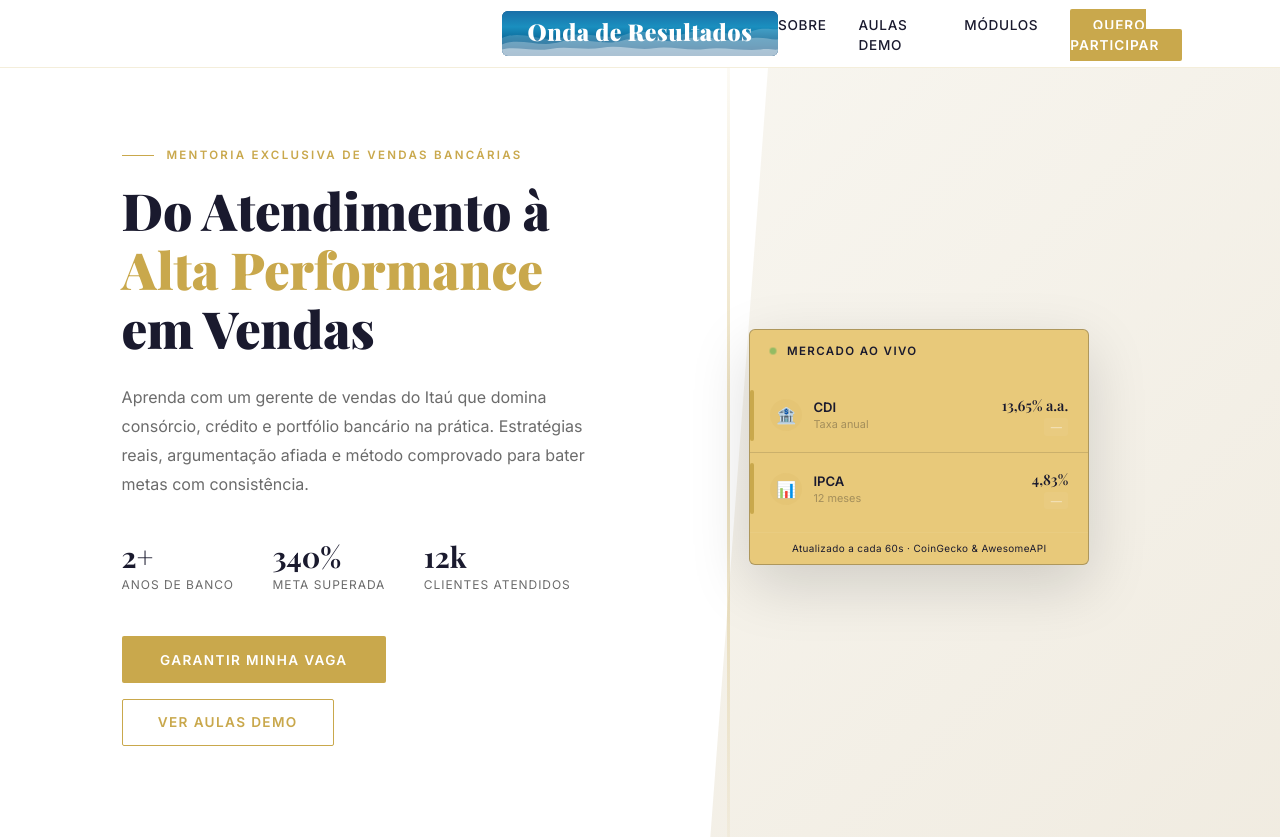
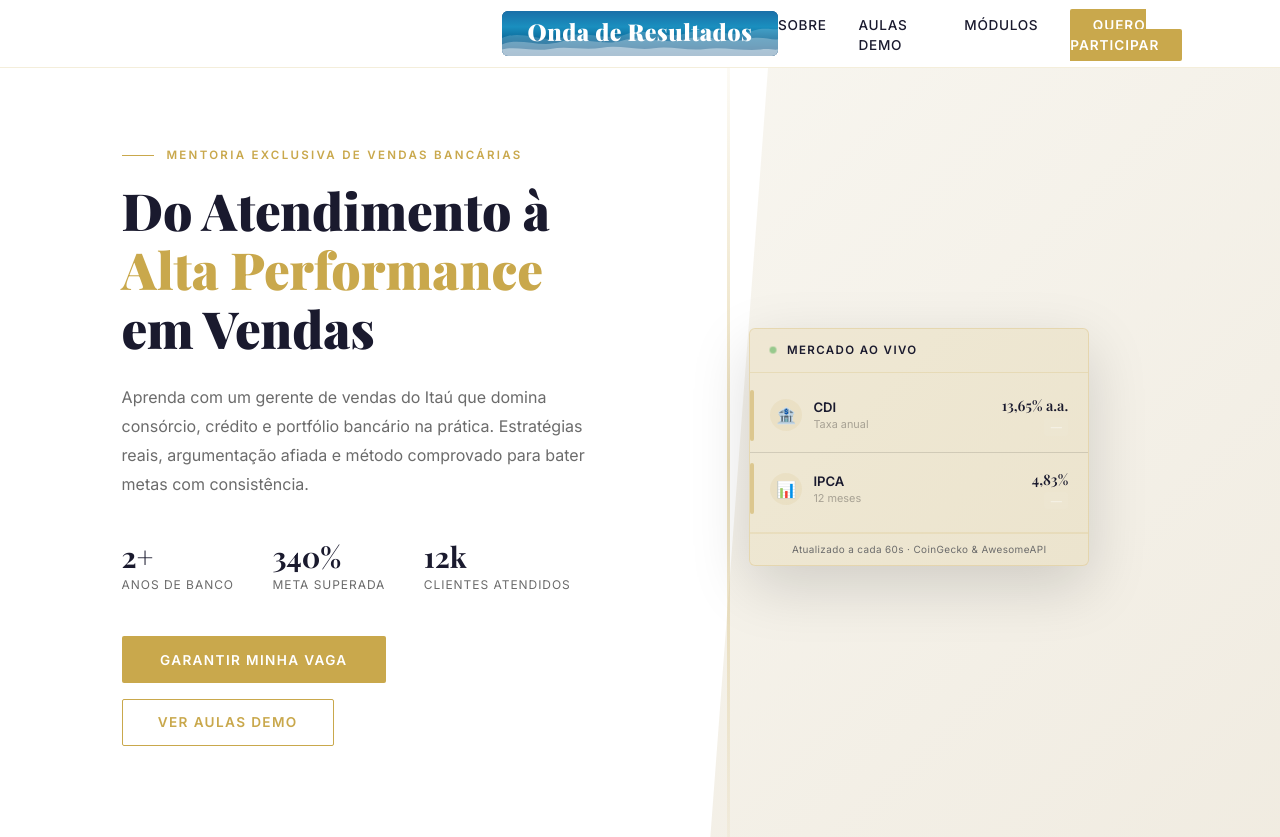
Before and after one commit to TLDevStudio/curso-banco, a plain HTML site: page index.html in a window 1280 px wide. Shown: the top 837 px of the page. Drawn offline with nearby package versions, Linux system fonts and the light colour scheme; no server answers.

Commit message:
atualizando fundo amarelo do mercado ao vivo

```diff
--- a/css/style.css
+++ b/css/style.css
@@ -268,8 +268,8 @@ nav {
 }
 
 .market-panel {
-    background: var(--gold-light);
-    border: 1px solid rgba(0, 0, 0, 0.25);
+    background: rgba(201, 168, 76, 0.15);
+    border: 1px solid rgba(201, 168, 76, 0.25);
     border-radius: 6px;
     overflow: hidden;
     width: 100%;
@@ -284,7 +284,7 @@ nav {
     align-items: center;
     gap: 0.6rem;
     padding: 0.9rem 1.2rem;
-    border-bottom: 1px solid rgba();
+    border-bottom: 1px solid rgba(201, 168, 76, 0.2);
     font-size: 0.72rem;
     font-weight: 600;
     letter-spacing: 0.12em;
@@ -317,6 +317,8 @@ nav {
 
 .market-items {
     padding: 0.4rem 0;
+    border-bottom: 1px solid rgba(201, 168, 76, 0.15);
+
 }
 
 .market-item {
@@ -367,7 +369,7 @@ nav {
 
     border-radius: 50px;
 
-    background: var(--gold);
+    background: rgba(201, 168, 76, 0.5);
 
 }
 
@@ -454,9 +456,9 @@ nav {
 .market-footer {
     padding: 0.6rem 1.2rem;
     font-size: 0.62rem;
-    color: var(--black);
     letter-spacing: 0.04em;
-    border-top: 1px solid rgba(255, 255, 255, 0.05);
+    border-top: 1px solid rgba(201, 168, 76, 0.15);
+    color: var(--gray);
     text-align: center;
 }
 
```
Also changed, not shown: img/logo.png (added).
